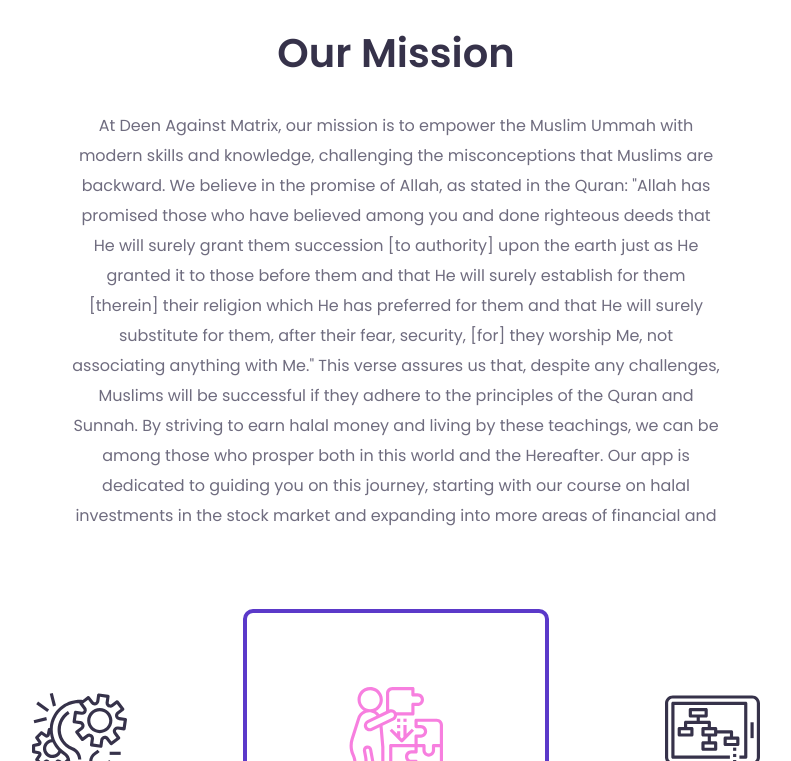
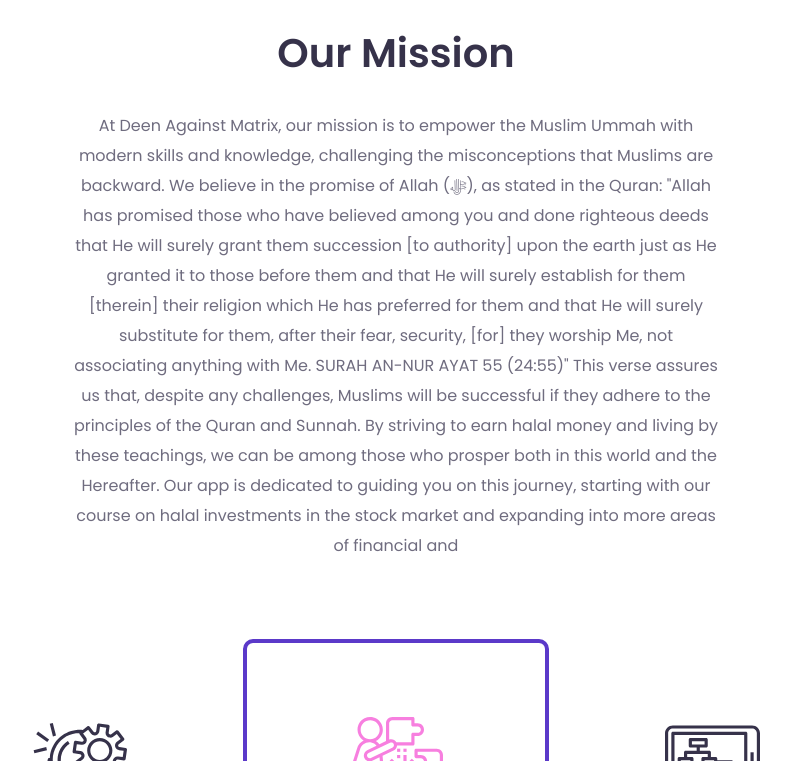
Before and after one commit to TradingForge-Co/Downloads, a plain HTML site: page index.html in a window 1280 px wide. Shown: the part 733-1494 px from the top of the page, without its empty margins (244-1035 px from the left). Drawn offline with Linux system fonts and the light colour scheme.

Commit message:
Update index.html

```diff
--- a/index.html
+++ b/index.html
@@ -139,9 +139,9 @@
                     <!-- section title -->
                     <div class="section-title text-center">
                         <br><h2>Our Mission</h2>
-                        <p>At Deen Against Matrix, our mission is to empower the Muslim Ummah with modern skills and knowledge, challenging the misconceptions that Muslims are backward. We believe in the promise of Allah, as stated in the Quran:
+                        <p>At Deen Against Matrix, our mission is to empower the Muslim Ummah with modern skills and knowledge, challenging the misconceptions that Muslims are backward. We believe in the promise of Allah (ﷻ), as stated in the Quran:
 
-"Allah has promised those who have believed among you and done righteous deeds that He will surely grant them succession [to authority] upon the earth just as He granted it to those before them and that He will surely establish for them [therein] their religion which He has preferred for them and that He will surely substitute for them, after their fear, security, [for] they worship Me, not associating anything with Me."
+"Allah has promised those who have believed among you and done righteous deeds that He will surely grant them succession [to authority] upon the earth just as He granted it to those before them and that He will surely establish for them [therein] their religion which He has preferred for them and that He will surely substitute for them, after their fear, security, [for] they worship Me, not associating anything with Me. SURAH AN-NUR AYAT 55 (24:55)"
 
 This verse assures us that, despite any challenges, Muslims will be successful if they adhere to the principles of the Quran and Sunnah. By striving to earn halal money and living by these teachings, we can be among those who prosper both in this world and the Hereafter. Our app is dedicated to guiding you on this journey, starting with our course on halal investments in the stock market and expanding into more areas of financial and</p>
                     </div>
```
